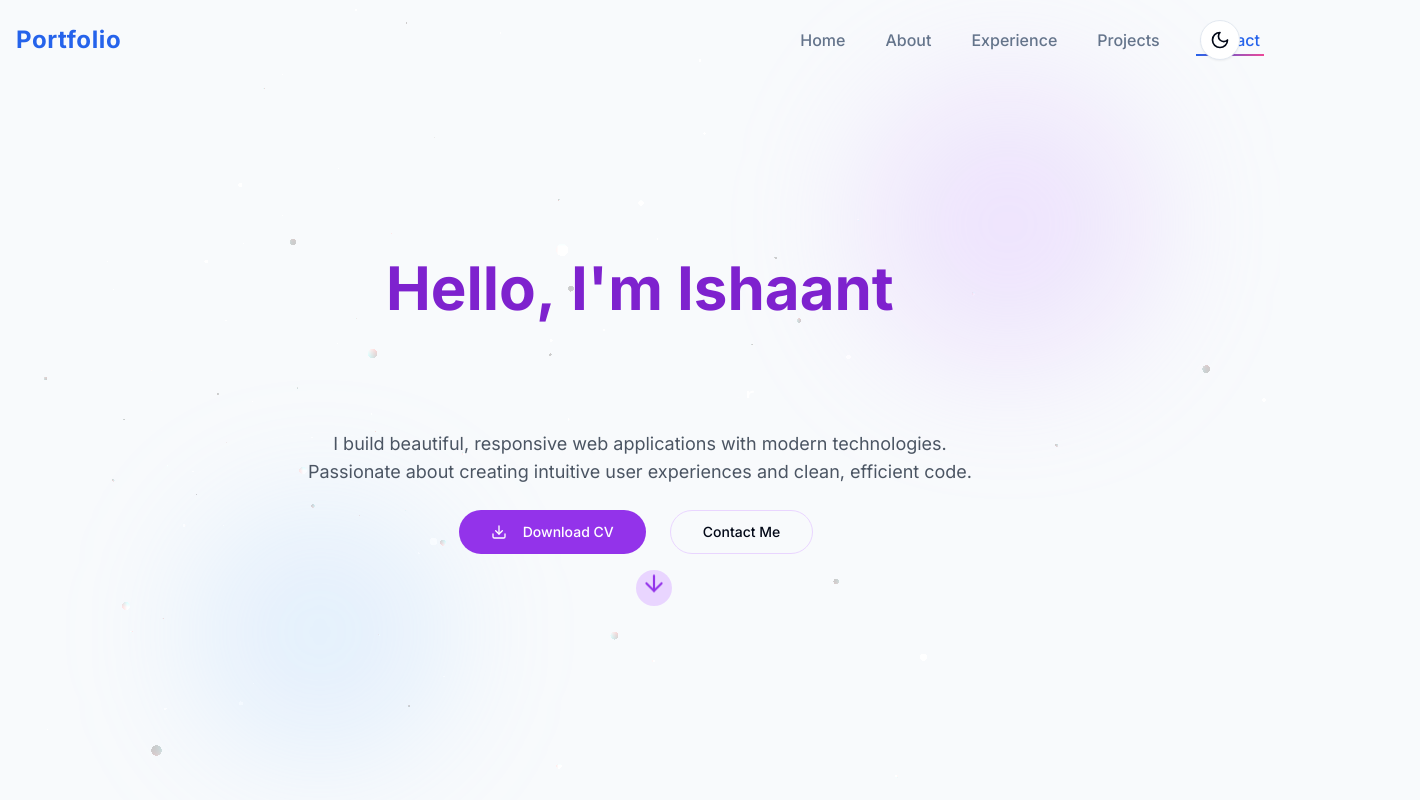
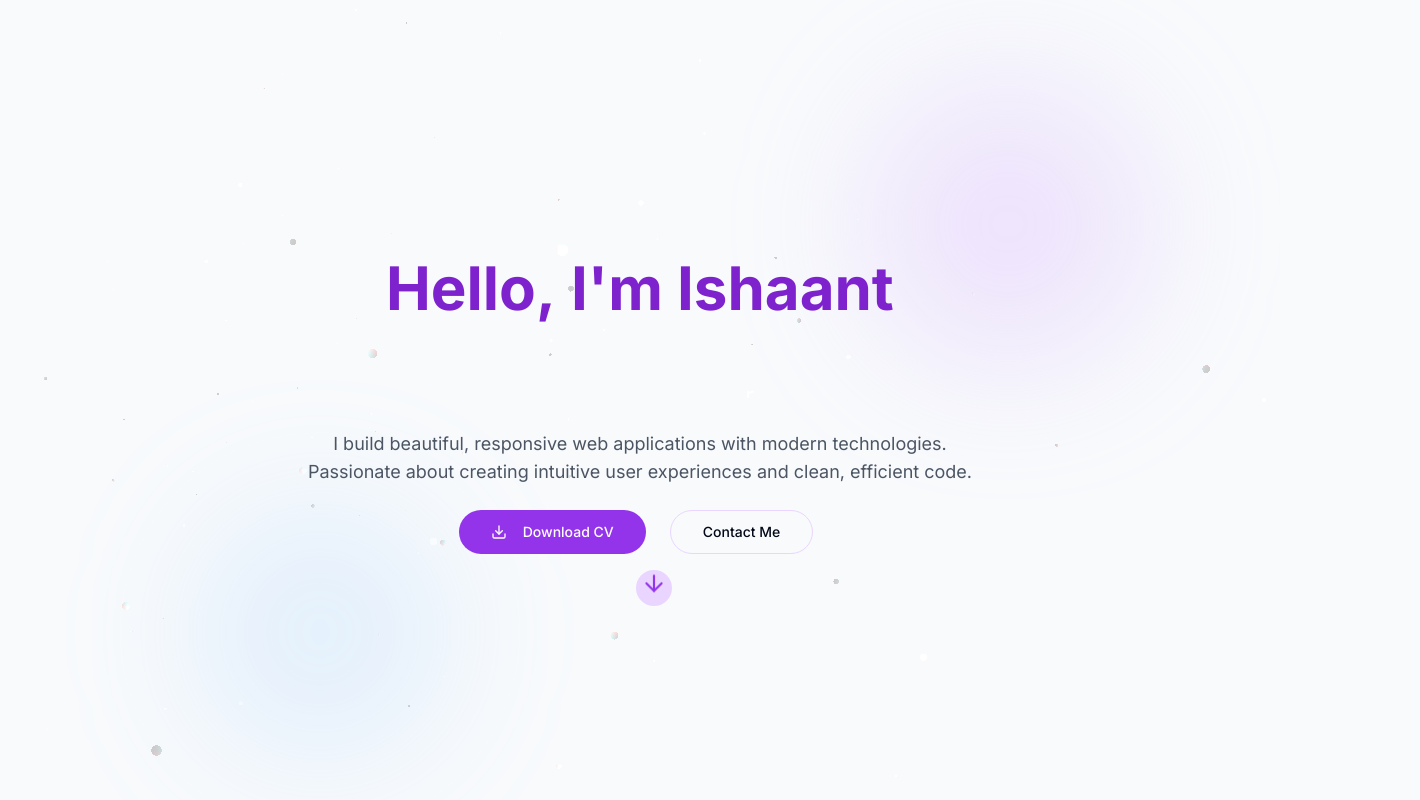
Before and after one commit to ishant37/Ishant-Portfolio, a React (Vite) app: page / in a window 1280 px wide. Shown: the top 800 px of the page, 1420 px wide, since content can reach past the window. Built offline with nearby package versions, Linux system fonts and the light colour scheme.

Commit message:
change the nav

```diff
--- a/src/components/Navbar.jsx
+++ b/src/components/Navbar.jsx
@@ -1,129 +1,91 @@
-import React, { useState, useEffect } from 'react';
-import { motion, AnimatePresence } from 'framer-motion';
-import { useScrollActive } from '../hooks/useScrollActive';
+import React, { useState, useEffect } from "react";
+import { motion, AnimatePresence } from "framer-motion";
 
 const navLinks = [
-  { name: 'Home', href: '#hero' },
-  { name: 'About', href: '#about' },
-  { name: 'Experience', href: '#experience' },
-  { name: 'Projects', href: '#projects' },
-  { name: 'Contact', href: '#contact' },
+  { name: "Home", href: "#hero" },
+  { name: "About", href: "#about" },
+  { name: "Experience", href: "#experience" },
+  { name: "Projects", href: "#projects" },
+  { name: "Contact", href: "#contact" },
 ];
 
 const Navbar = () => {
   const [isOpen, setIsOpen] = useState(false);
   const [scrolled, setScrolled] = useState(false);
-  const { activeSection } = useScrollActive();
 
   useEffect(() => {
     const handleScroll = () => setScrolled(window.scrollY > 20);
-    window.addEventListener('scroll', handleScroll);
-    return () => window.removeEventListener('scroll', handleScroll);
+    window.addEventListener("scroll", handleScroll);
+    return () => window.removeEventListener("scroll", handleScroll);
   }, []);
-
-  const menuVariants = {
-    hidden: { opacity: 0, x: '-100%' },
-    visible: { opacity: 1, x: 0, transition: { duration: 0.4, ease: 'easeOut' } },
-    exit: { opacity: 0, x: '-100%', transition: { duration: 0.3 } },
-  };
-
-  const navItemVariants = {
-    hover: { scale: 1.1, transition: { type: 'spring', stiffness: 300 } },
-    tap: { scale: 0.95 },
-  };
 
   return (
     <header
-      className={`fixed w-full top-0 z-40 transition-all duration-300 ${
-        scrolled ? 'bg-background/70 backdrop-blur-md shadow-md py-4' : 'py-6'
+      className={`fixed w-full top-0 z-50 transition-all duration-300 ${
+        scrolled ? "bg-background/70 backdrop-blur-md shadow" : "bg-transparent"
       }`}
     >
-      <div className="container mx-auto flex justify-between items-center px-4">
+      <div className="max-w-7xl mx-auto px-4 sm:px-6 lg:px-8 py-4 flex justify-between items-center">
+        {/* Logo */}
         <motion.a
           href="#hero"
-          className="font-extrabold text-xl md:text-2xl text-primary tracking-wide"
-          initial={{ opacity: 0, y: -20 }}
+          className="text-2xl font-bold text-primary"
+          initial={{ opacity: 0, y: -10 }}
           animate={{ opacity: 1, y: 0 }}
-          transition={{ duration: 0.5 }}
+          transition={{ duration: 0.3 }}
         >
           Portfolio
         </motion.a>
 
-        {/* Desktop Navigation */}
-        <nav className="hidden md:flex items-center space-x-8">
+        {/* Desktop Menu */}
+        <nav className="hidden md:flex space-x-8">
           {navLinks.map((link) => (
             <a
               key={link.name}
               href={link.href}
-              className={`relative transition-all duration-200 px-1 py-1 font-medium ${
-                activeSection === link.href.substring(1)
-                  ? 'text-primary'
-                  : 'text-muted-foreground'
-              } group`}
+              className="relative font-medium text-muted-foreground hover:text-primary transition-colors"
             >
               {link.name}
-              <span
-                className={`absolute left-0 bottom-0 h-[2px] w-full transform scale-x-0 group-hover:scale-x-100 transition-transform origin-left bg-gradient-to-r from-primary to-pink-500 ${
-                  activeSection === link.href.substring(1) ? 'scale-x-100' : ''
-                }`}
-              ></span>
+              <span className="absolute left-0 bottom-0 h-[2px] w-full scale-x-0 group-hover:scale-x-100 origin-left transition-transform bg-primary"></span>
             </a>
           ))}
         </nav>
 
-        {/* Mobile Navigation Toggle */}
+        {/* Hamburger Button (Mobile Only) */}
         <button
-          className="md:hidden z-50 relative"
+          className="md:hidden flex flex-col space-y-1 z-50"
           onClick={() => setIsOpen(!isOpen)}
-          aria-label="Toggle menu"
         >
-          <div className="w-6 flex flex-col justify-between h-5 transform transition duration-300">
-            <span
-              className={`h-0.5 w-full bg-foreground transform transition-all duration-300 ${
-                isOpen ? 'rotate-45 translate-y-2' : ''
-              }`}
-            ></span>
-            <span
-              className={`h-0.5 bg-foreground transform transition-all duration-300 ${
-                isOpen ? 'opacity-0' : 'opacity-100'
-              }`}
-            ></span>
-            <span
-              className={`h-0.5 w-full bg-foreground transform transition-all duration-300 ${
-                isOpen ? '-rotate-45 -translate-y-2' : ''
-              }`}
-            ></span>
+          <span className="w-6 h-0.5 bg-foreground"></span>
+          <span className="w-6 h-0.5 bg-foreground"></span>
+          <span className="w-6 h-0.5 bg-foreground"></span>
+        </button>
       </div>
-        </button>
 
-        {/* Mobile Menu */}
+      {/* Mobile Menu Overlay */}
       <AnimatePresence>
         {isOpen && (
           <motion.div
             key="mobile-menu"
-              className="fixed inset-0 bg-background/90 backdrop-blur-xl z-40 md:hidden flex flex-col justify-center items-center space-y-10"
-              variants={menuVariants}
-              initial="hidden"
-              animate="visible"
-              exit="exit"
+            className="fixed inset-0 z-40 bg-background/90 backdrop-blur-md flex flex-col items-center justify-center space-y-8"
+            initial={{ opacity: 0, x: "-100%" }}
+            animate={{ opacity: 1, x: 0 }}
+            exit={{ opacity: 0, x: "-100%" }}
+            transition={{ duration: 0.3 }}
           >
             {navLinks.map((link) => (
-                <motion.a
+              <a
                 key={link.name}
                 href={link.href}
+                className="text-xl font-semibold text-foreground"
                 onClick={() => setIsOpen(false)}
-                  className="text-2xl font-semibold text-foreground"
-                  variants={navItemVariants}
-                  whileHover="hover"
-                  whileTap="tap"
               >
                 {link.name}
-                </motion.a>
+              </a>
             ))}
           </motion.div>
         )}
       </AnimatePresence>
-      </div>
     </header>
   );
 };
--- a/src/components/WaterDropGrid.jsx
+++ b/src/components/WaterDropGrid.jsx
@@ -2,13 +2,14 @@ import * as anime from 'animejs';
 
 const WaterDropGrid = () => {
   return (
-    <div className="relative grid place-content-center dark:bg-slate-900 px-8 py-12">
+    <div className="relative flex justify-center items-center dark:bg-slate-900 px-4 py-10 overflow-auto">
       <DotGrid />
     </div>
   );
 };
 
-const GRID_WIDTH = 65;
+// Adjust these based on desired responsiveness
+const GRID_WIDTH = 20;
 const GRID_HEIGHT = 10;
 
 const DotGrid = () => {
@@ -27,7 +28,7 @@ const DotGrid = () => {
         { value: 1, easing: "easeOutSine", duration: 250 },
         { value: 0.5, easing: "easeInOutQuad", duration: 500 },
       ],
-      delay: anime.stagger(100, {
+      delay: anime.stagger(50, {
         grid: [GRID_WIDTH, GRID_HEIGHT],
         from: e.target.dataset.index,
       }),
@@ -37,13 +38,13 @@ const DotGrid = () => {
   const dots = [];
   let index = 0;
 
-  for (let i = 0; i < GRID_WIDTH; i++) {
-    for (let j = 0; j < GRID_HEIGHT; j++) {
+  for (let i = 0; i < GRID_HEIGHT; i++) {
+    for (let j = 0; j < GRID_WIDTH; j++) {
       dots.push(
         <div
-          className="group cursor-crosshair rounded-full p-2 transition-colors hover:bg-slate-600"
+          key={`${i}-${j}`}
           data-index={index}
-          key={`${i}-${j}`}
+          className="group cursor-crosshair p-2 rounded-full transition-colors hover:bg-slate-600"
         >
           <div
             className="dot-point h-2 w-2 rounded-full bg-gradient-to-b from-slate-700 to-slate-400 opacity-50 group-hover:from-indigo-600 group-hover:to-white"
@@ -58,8 +59,12 @@ const DotGrid = () => {
   return (
     <div
       onClick={handleDotClick}
-      style={{ gridTemplateColumns: `repeat(${GRID_WIDTH}, 1fr)` }}
-      className="grid w-fit"
+      className={`grid gap-1`}
+      style={{
+        gridTemplateColumns: `repeat(auto-fit, minmax(12px, 1fr))`,
+        maxWidth: '100%',
+        width: `${GRID_WIDTH * 20}px`, // Adjust width based on dots
+      }}
     >
       {dots}
     </div>
--- a/src/pages/Index.jsx
+++ b/src/pages/Index.jsx
@@ -1,20 +1,20 @@
 
 import React from 'react';
-import Navbar from '../components/Navbar';
+// import Navbar from '../components/Navbar';
 import HeroSection from '../components/HeroSection';
 import AboutSection from '../components/AboutSection';
 import ExperienceSection from '../components/ExperienceSection';
 import ProjectsSection from '../components/ProjectsSection';
 import ContactSection from '../components/ContactSection';
 import Footer from '../components/Footer';
-import ThemeToggle from '../components/ThemeToggle';
+// import ThemeToggle from '../components/ThemeToggle';
 import Interest from '../components/Interest';
 import WaterDropGrid from '../components/WaterDropGrid';
 const Index = () => {
   return (
     <div className="min-h-screen">
-      <Navbar />
-      <ThemeToggle />
+      {/* <Navbar /> */}
+      {/* <ThemeToggle /> */}
       <main>
         <HeroSection />
         <AboutSection />
```
Lines whose indentation alone changed are shown as unchanged.
